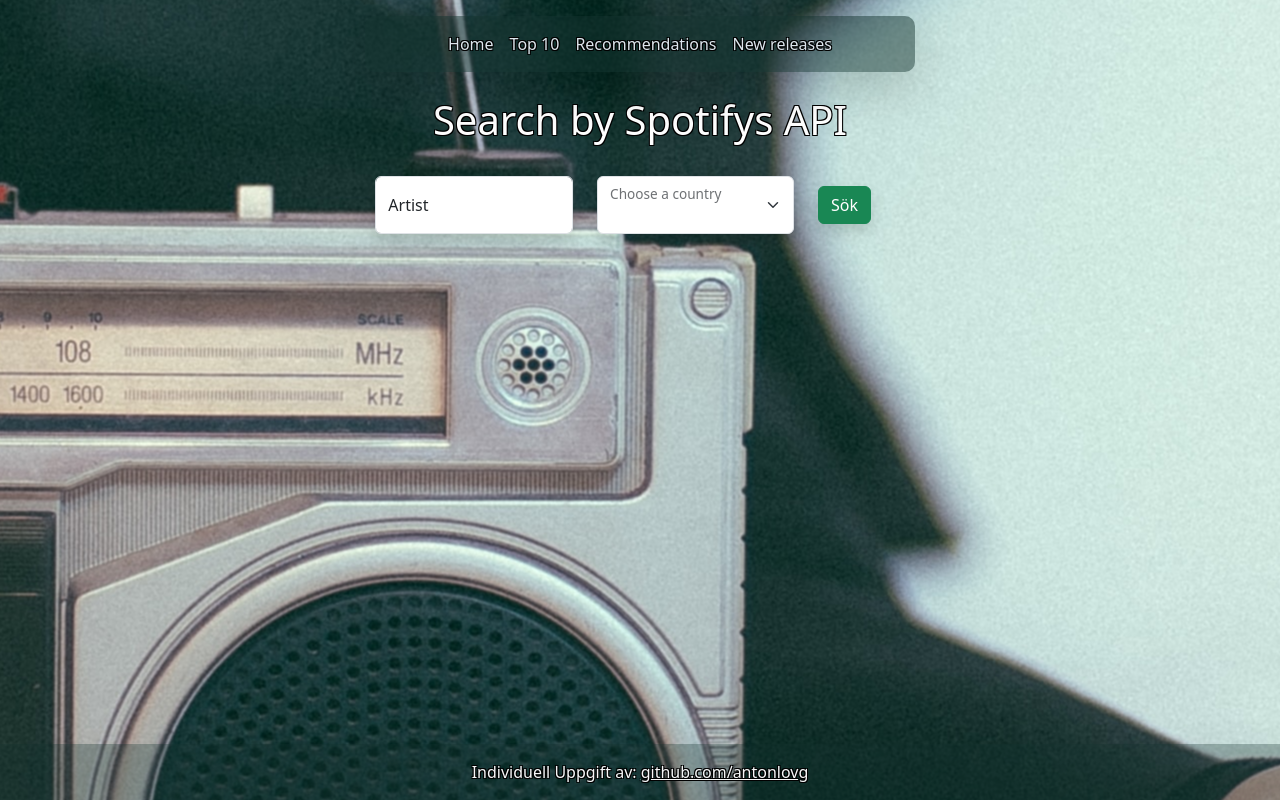
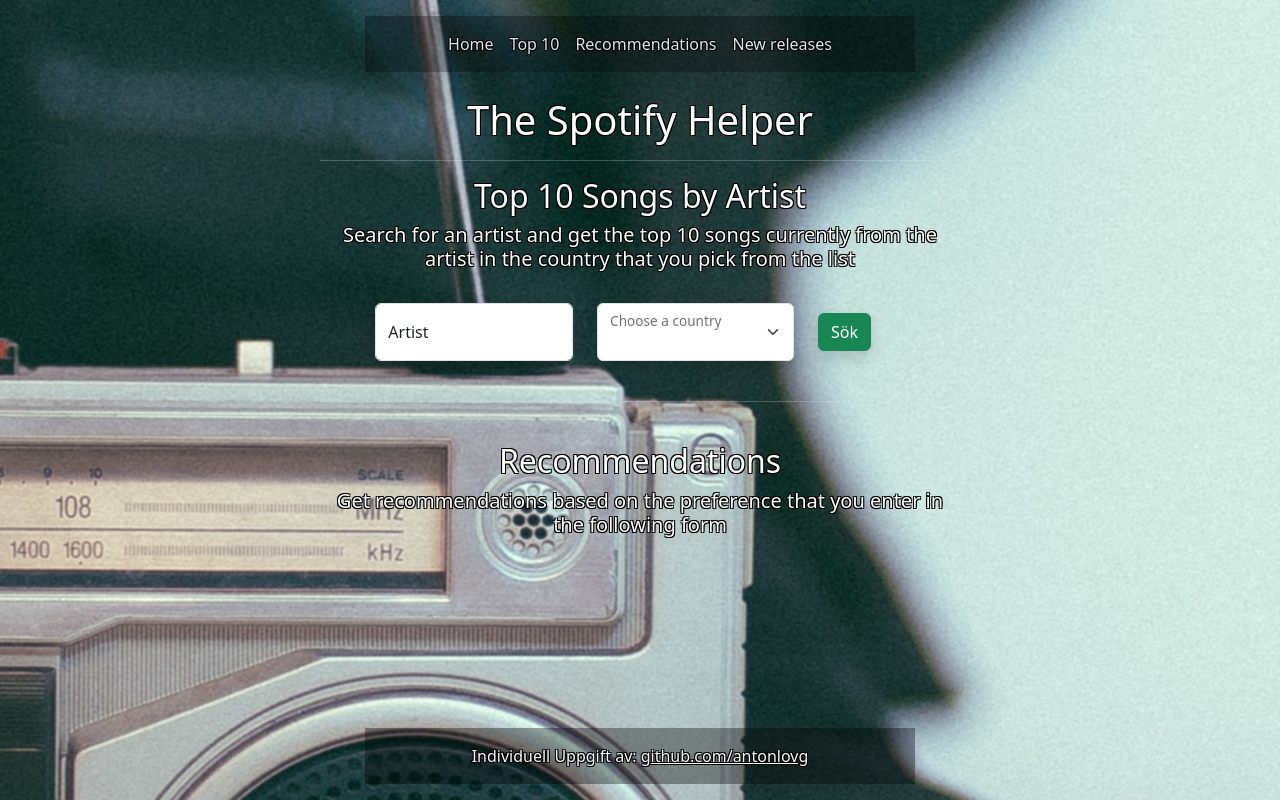
Before and after one commit to antonlovg/programmering2, a Flask app: page /api in a window 1280 px wide. Run offline with Flask 3, Linux system fonts and the light colour scheme; lists and menus that the app fills with data are empty; some libraries are stand-ins or nearby versions.

Commit message:
Utseende ändrat

```diff
--- a/individuella/application/templates/footer.html
+++ b/individuella/application/templates/footer.html
@@ -1,5 +1,5 @@
 <footer class="text-center text-lg-start">
-  <div class="text-center text-light p-3 fixed-bottom text-outline" style="background-color: rgba(20, 51, 46, 0.3); ">
+  <div class="text-center text-light p-3 fixed-bottom text-outline mb-3" style="background-color: rgba(0, 0, 0, 0.35); width: 43%; margin: 0 auto;">
     Individuell Uppgift av:
     <a class="text-light" href="https://github.com/antonlovg/">github.com/antonlovg</a>
   </div>
--- a/individuella/application/templates/header.html
+++ b/individuella/application/templates/header.html
@@ -1,5 +1,5 @@
 <header>
-    <nav class="navbar navbar-expand-md navbar-dark shadow-lg mt-3" style="background-color: rgba(20, 51, 46, 0.5); border-radius: 10px; width: 43%; margin: 0 auto;">
+    <nav class="navbar navbar-expand-md navbar-dark shadow-lg mt-3" style="background-color: rgba(0, 0, 0, 0.35); width: 43%; margin: 0 auto;">
       <div class="container-fluid">
         <button class="navbar-toggler" type="button" data-bs-toggle="collapse" data-bs-target="#navbarNavAltMarkup" aria-controls="navbarNavAltMarkup" aria-expanded="false" aria-label="Toggle navigation">
           <span class="navbar-toggler-icon"></span>
@@ -8,7 +8,7 @@
           <div class="navbar-nav" >
             <a class="nav-link active" style="color: #DDE6ED" aria-current="page" href="/">Home</a>
             <a class="nav-link" style="color: #DDE6ED" href="#search">Top 10</a>
-            <a class="nav-link" style="color: #DDE6ED" href="recommendations">Recommendations</a>
+            <a class="nav-link" style="color: #DDE6ED" href="#recommendations">Recommendations</a>
             <a class="nav-link" style="color: #DDE6ED" href="new">New releases</a>
           </div>
         </div>
--- a/individuella/application/templates/index.html
+++ b/individuella/application/templates/index.html
@@ -1,7 +1,10 @@
 {% extends "layout.html" %}
 {% block content %}
 <br>
-    <h1 class="text-center text-outline" id="search">Search by Spotifys API</h1>
+    <h1 class="text-center text-outline">The Spotify Helper</h1>
+    <hr>
+    <h2 class="text-center text-outline" id="search">Top 10 Songs by Artist</h2>
+    <h5 class="text-center text-outline">Search for an artist and get the top 10 songs currently from the artist in the country that you pick from the list</h5>
     <br>
     <form method="POST" action="/top10">
     <div class="row justify-content-center">
@@ -27,4 +30,18 @@
       </div>
     </div>
     </form>
+    <br>
+    <hr>
+    <br>
+    <h2 class="text-center text-outline" id="recommendations">Recommendations</h2>
+    <h5 class="text-center text-outline">Get recommendations based on the preference that you enter in the following form</h5>
+    <form method="POST" action="/recommendations">
+    <div class="row justify-content-center">
+        <div class="col-md-4">
+            <div class="form-floating">
+
+            </div>
+        </div>
+    </div>
+    </form>
 {% endblock %}
```
